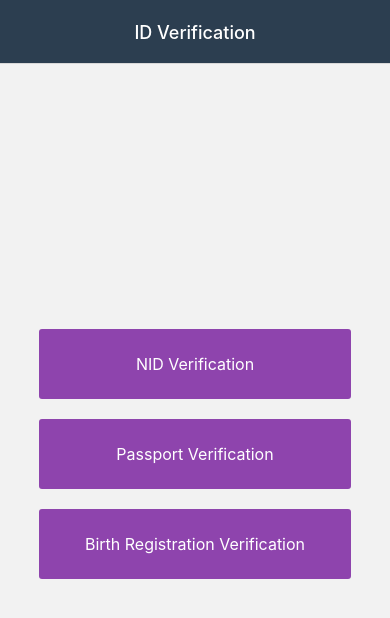
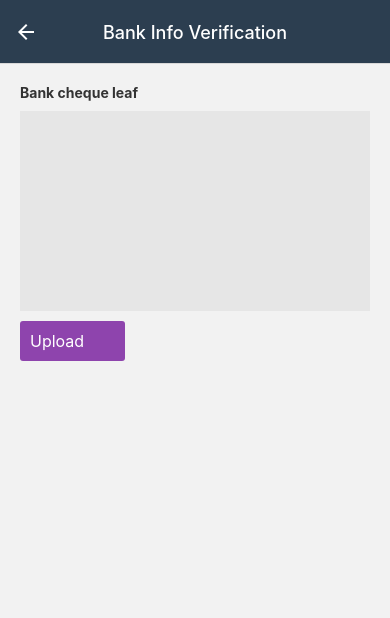
Before and after one commit to MUNIF-2242/rn-id-verification, a React Native app: screen /BankScreen in a window 390 px wide. Shown: the top 618 px of the page. Built offline with nearby package versions, Linux system fonts and the light colour scheme; no server answers.

Commit message:
implement bank info varification

```diff
--- a/App.js
+++ b/App.js
@@ -6,6 +6,7 @@ import NidScreen from "./screens/NidScreen";
 import BirthScreen from "./screens/BirthScreen";
 import PassportScreen from "./screens/PassportScreen";
 import { StatusBar } from "react-native";
+import BankScreen from "./screens/BankScreen";
 
 const Stack = createNativeStackNavigator();
 
@@ -30,20 +31,25 @@ export default function App() {
             options={{ title: "ID Verification" }}
           />
           <Stack.Screen
-            name="ScreenOne"
+            name="NidScreen"
             component={NidScreen}
             options={{ title: "NID Verification" }}
           />
           <Stack.Screen
-            name="ScreenTwo"
+            name="PassportScreen"
             component={PassportScreen}
             options={{ title: "Passport Verification" }}
           />
 
           <Stack.Screen
-            name="ScreenThree"
+            name="BirthScreen"
             component={BirthScreen}
             options={{ title: "Birth Registration Verification" }}
+          />
+          <Stack.Screen
+            name="BankScreen"
+            component={BankScreen}
+            options={{ title: "Bank Info Verification" }}
           />
         </Stack.Navigator>
       </NavigationContainer>
--- /dev/null
+++ b/components/BankAutofillComponent.js
@@ -0,0 +1,59 @@
+// AutofillComponent.js
+import React from "react";
+import { View, Text, TextInput, StyleSheet } from "react-native";
+import CustomLabel from "./CustomLabel"; // Adjust the path if necessary
+import MarginTop from "./spacer/MarginTop";
+
+const BankAutofillComponent = ({
+  bankName,
+  districtName,
+  branchName,
+  accountNumber,
+  routingNumber,
+}) => {
+  return (
+    <View>
+      <MarginTop />
+      <MarginTop />
+      <CustomLabel text="Account holder name" />
+      <MarginTop />
+      <TextInput
+        style={styles.input}
+        placeholder={"Enter your name"}
+        placeholderTextColor="#888" // Customize placeholder color
+        // value={value}
+        //onChangeText={onChangeText}
+      />
+      <MarginTop />
+
+      <CustomLabel text="Bank name" />
+      <Text>{bankName}</Text>
+      <MarginTop />
+      <CustomLabel text="District name" />
+      <Text>{districtName}</Text>
+      <MarginTop />
+      <CustomLabel text="Branch name" />
+      <Text>{branchName}</Text>
+      <MarginTop />
+      <CustomLabel text="Account number" />
+      <Text>{accountNumber}</Text>
+      <MarginTop />
+      <CustomLabel text="Routing number" />
+      <Text>{routingNumber}</Text>
+    </View>
+  );
+};
+
+export default BankAutofillComponent;
+
+const styles = StyleSheet.create({
+  input: {
+    fontSize: 16,
+    color: "#333", // Text color
+    borderWidth: 1,
+    borderColor: "#b7b7b7",
+    height: 50,
+    borderRadius: 5,
+    paddingLeft: 10,
+  },
+});
--- /dev/null
+++ b/screens/BankScreen.js
@@ -0,0 +1,205 @@
+import React, { useState } from "react";
+import { View, Alert, StyleSheet } from "react-native";
+import * as ImagePicker from "expo-image-picker";
+import CustomLabel from "../components/CustomLabel";
+import CustomImage from "../components/CustomImage";
+import PlaceholderImage from "../components/PlaceholderImage";
+import CustomActivityIndicator from "../components/CustomActivityIndicator";
+import MarginTop from "../components/spacer/MarginTop";
+import CustomButton from "../components/CustomButton";
+import { ScrollView } from "react-native";
+import BankAutofillComponent from "../components/BankAutofillComponent";
+
+const BankScreen = () => {
+  const BASE_URL = process.env.EXPO_PUBLIC_BASE_URL;
+  const [chequeImage, setChequeImage] = useState(null);
+  const [chequeUrl, setChequeUrl] = useState("");
+
+  const [routingNumber, setRoutingNumber] = useState(null);
+  const [bankName, setBankName] = useState(null);
+  const [districtName, setDistrictName] = useState(null);
+  const [branchName, setBranchName] = useState(null);
+  const [accountNumber, setAccountNumber] = useState(null);
+
+  const [chequeLoading, setChequeLoading] = useState(false);
+  const [bankDetailsResponse, setBankDetailsResponse] = useState(false);
+
+  const pickCheque = async () => {
+    const permissionResult =
+      await ImagePicker.requestMediaLibraryPermissionsAsync();
+
+    if (!permissionResult.granted) {
+      Alert.alert("Permission to access camera is required!");
+      return;
+    }
+
+    let result = await ImagePicker.launchImageLibraryAsync({
+      mediaTypes: ImagePicker.MediaTypeOptions.Images,
+      allowsEditing: true,
+      aspect: [2, 1],
+      quality: 1,
+      base64: true,
+    });
+
+    if (!result.canceled) {
+      setChequeImage(result.assets[0].uri);
+      uploadCheque(result.assets[0].base64);
+    }
+  };
+
+  const uploadCheque = async (base64Image) => {
+    setChequeLoading(true);
+
+    try {
+      const response = await fetch(`${BASE_URL}/upload-cheque`, {
+        method: "POST",
+        headers: {
+          "Content-Type": "application/json",
+        },
+        body: JSON.stringify({ image: base64Image }),
+      });
+
+      const data = await response.json();
+      if (data.imageUrl) {
+        setChequeUrl(data.imageUrl);
+
+        Alert.alert(
+          "Bank cheque leaf uploaded successfully!",
+          `Bank cheque leaf URL: ${data.imageUrl}`
+        );
+        await extractCheque();
+      } else {
+        Alert.alert(
+          "Failed to upload Bank cheque leaf image",
+          `Error: ${data.message}`
+        );
+      }
+    } catch (error) {
+      Alert.alert("An error occurred", error.message);
+    } finally {
+    }
+  };
+
+  //Function to detect texts
+  const extractCheque = async () => {
+    console.log("detect text call");
+    try {
+      const response = await fetch(`${BASE_URL}/extract-cheque`, {
+        method: "POST",
+        headers: {
+          "Content-Type": "application/json",
+        },
+        body: JSON.stringify({ fileName: "bank.jpg" }),
+      });
+      const data = await response.json();
+      if (data.status == "success") {
+        console.log(`Detected Text: ${JSON.stringify(data)}`);
+        Alert.alert(
+          "Text detection successful!",
+          `Detected Text: ${JSON.stringify(data)}`
+        );
+        setRoutingNumber(data.chequeExtractData.routingNumber);
+        setAccountNumber(data.chequeExtractData.accountNumber);
+
+        await bankDetails(data.chequeExtractData.routingNumber);
+      } else {
+        Alert.alert("Please provide valid Bank cheque leaf frontside image");
+      }
+    } catch (error) {
+      Alert.alert("An error occurred", error.message);
+    } finally {
+    }
+  };
+
+  const bankDetails = async (routingNumber) => {
+    console.log("bank details call");
+    try {
+      const response = await fetch(`${BASE_URL}/bank-details`, {
+        method: "POST",
+        headers: {
+          "Content-Type": "application/json",
+        },
+        body: JSON.stringify({ routingNumber }),
+      });
+      const data = await response.json();
+      setBankName(data.bankDetails.bankName);
+      setDistrictName(data.bankDetails.districtName);
+      setBranchName(data.bankDetails.branchName);
+      setBankDetailsResponse(data.status);
+      if (data.status == "success") {
+        console.log(`Detected Text: ${JSON.stringify(data)}`);
+        Alert.alert(
+          "Text detection successful!",
+          `Detected Text: ${JSON.stringify(data)}`
+        );
+      } else {
+        Alert.alert("Failed to provide bank details");
+      }
+    } catch (error) {
+      Alert.alert("An error occurred", error.message);
+    } finally {
+      setChequeLoading(false);
+    }
+  };
+
+  return (
+    <ScrollView>
+      <View style={styles.container}>
+        <CustomLabel text="Bank cheque leaf" />
+        <MarginTop />
+        <View style={styles.widePlaceholderContainer}>
+          {chequeLoading && <CustomActivityIndicator />}
+          {chequeImage ? (
+            <CustomImage source={{ uri: chequeImage }} />
+          ) : (
+            !chequeLoading && <PlaceholderImage />
+          )}
+        </View>
+
+        <MarginTop />
+        <CustomButton
+          buttonStyle={{ width: "30%" }}
+          onPress={pickCheque}
+          text="Upload"
+          showIcon={bankDetailsResponse === "success"}
+        />
+        <MarginTop />
+        {bankDetailsResponse === "success" ? (
+          <BankAutofillComponent
+            bankName={bankName}
+            districtName={districtName}
+            branchName={branchName}
+            accountNumber={accountNumber}
+            routingNumber={routingNumber}
+          />
+        ) : null}
+      </View>
+    </ScrollView>
+  );
+};
+
+export default BankScreen;
+
+const styles = StyleSheet.create({
+  container: {
+    paddingHorizontal: 20,
+    paddingTop: 20,
+  },
+  profilePlaceholderContainer: {
+    position: "relative",
+    width: 100,
+    height: 100,
+    justifyContent: "center",
+    alignItems: "center",
+  },
+  widePlaceholderContainer: {
+    position: "relative",
+    width: "100%",
+    height: 200,
+    justifyContent: "center",
+    alignItems: "center",
+  },
+  errorMessage: {
+    color: "red",
+  },
+});
--- a/screens/HomeScreen.js
+++ b/screens/HomeScreen.js
@@ -6,21 +6,27 @@ const HomeScreen = ({ navigation }) => {
     <View style={styles.container}>
       <TouchableOpacity
         style={styles.button}
-        onPress={() => navigation.navigate("ScreenOne")}
+        onPress={() => navigation.navigate("NidScreen")}
       >
         <Text style={styles.buttonText}>NID Verification</Text>
       </TouchableOpacity>
       <TouchableOpacity
         style={styles.button}
-        onPress={() => navigation.navigate("ScreenTwo")}
+        onPress={() => navigation.navigate("PassportScreen")}
       >
         <Text style={styles.buttonText}>Passport Verification</Text>
       </TouchableOpacity>
       <TouchableOpacity
         style={styles.button}
-        onPress={() => navigation.navigate("ScreenThree")}
+        onPress={() => navigation.navigate("BirthScreen")}
       >
         <Text style={styles.buttonText}>Birth Registration Verification</Text>
+      </TouchableOpacity>
+      <TouchableOpacity
+        style={styles.button}
+        onPress={() => navigation.navigate("BankScreen")}
+      >
+        <Text style={styles.buttonText}>Bank Info Verification</Text>
       </TouchableOpacity>
     </View>
   );
--- a/screens/PassportScreen.js
+++ b/screens/PassportScreen.js
@@ -5,7 +5,7 @@ import axios from "axios";
 import CustomLabel from "../components/CustomLabel";
 import CustomImage from "../components/CustomImage";
 import PlaceholderImage from "../components/PlaceholderImage";
-import PassportAutofillComponent from "../components/PassportAutofillComponent";
+import PassportAutofillComponent from "../components/BankAutofillComponent";
 import CustomActivityIndicator from "../components/CustomActivityIndicator";
 import MarginTop from "../components/spacer/MarginTop";
 import CustomButton from "../components/CustomButton";
```
